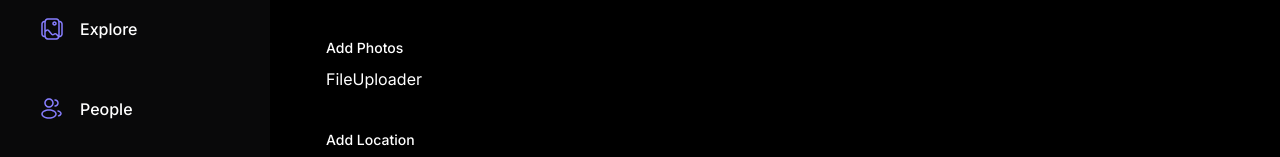
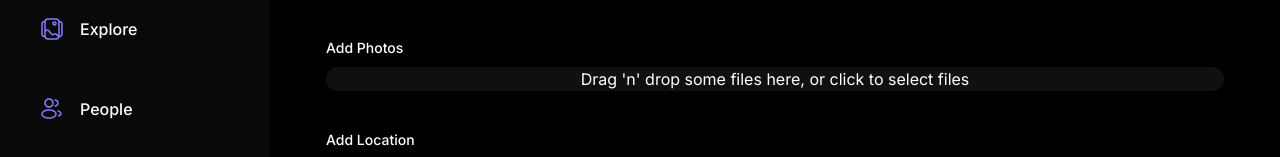
Before and after one commit to swongkc13/Connectify, a React (Vite) app: page /create-post in a window 1280 px wide. Shown: the part 315-472 px from the top of the page. Built offline with nearby package versions, Linux system fonts and the light colour scheme; no server answers.

Commit message:
Progress

```diff
--- a/package.json
+++ b/package.json
@@ -24,6 +24,7 @@
     "nvm": "^0.0.4",
     "react": "^18.2.0",
     "react-dom": "^18.2.0",
+    "react-dropzone": "^14.2.3",
     "react-hook-form": "^7.51.0",
     "react-router-dom": "^6.22.2",
     "tailwind-merge": "^2.2.1",
--- a/src/components/shared/FileUploader.tsx
+++ b/src/components/shared/FileUploader.tsx
@@ -1,9 +1,24 @@
-import React from 'react'
+import React, { useState, useCallback } from "react";
+import { useDropzone } from "react-dropzone";
 
 const FileUploader = () => {
+  const [fileUrl, setFileUrl] = useState('')
+
+  const onDrop = useCallback(acceptedFiles => {
+    // Do something with the files
+  }, [])
+  const {getRootProps, getInputProps, isDragActive} = useDropzone({onDrop})
+
   return (
-    <div>FileUploader</div>
+    <div {...getRootProps()} className="flex flex-center flex-col bg-dark-3 rounded-xl cursor-pointer">
+      <input {...getInputProps()} className="cursor-pointer" />
+      {
+        isDragActive ?
+          <p>Drop the files here ...</p> :
+          <p>Drag 'n' drop some files here, or click to select files</p>
+      }
+    </div>
   )
-}
+};
 
-export default FileUploader
+export default FileUploader;
--- a/src/components/shared/LeftSidebar.tsx
+++ b/src/components/shared/LeftSidebar.tsx
@@ -1,6 +1,6 @@
 //import { useEffect } from 'react'
 import { Link, NavLink, useNavigate, useLocation } from 'react-router-dom'
-import { Button } from '../button'
+import { Button } from '../ui/button'
 import { useSignOutAccount } from '@/lib/react-query/queriesAndMutations'
 import { useUserContext } from '@/context/AuthContext'
 import { sidebarLinks } from '@/constants'
```
Also changed, not shown: 1 other file (tests, documents, lock files or other folders).
